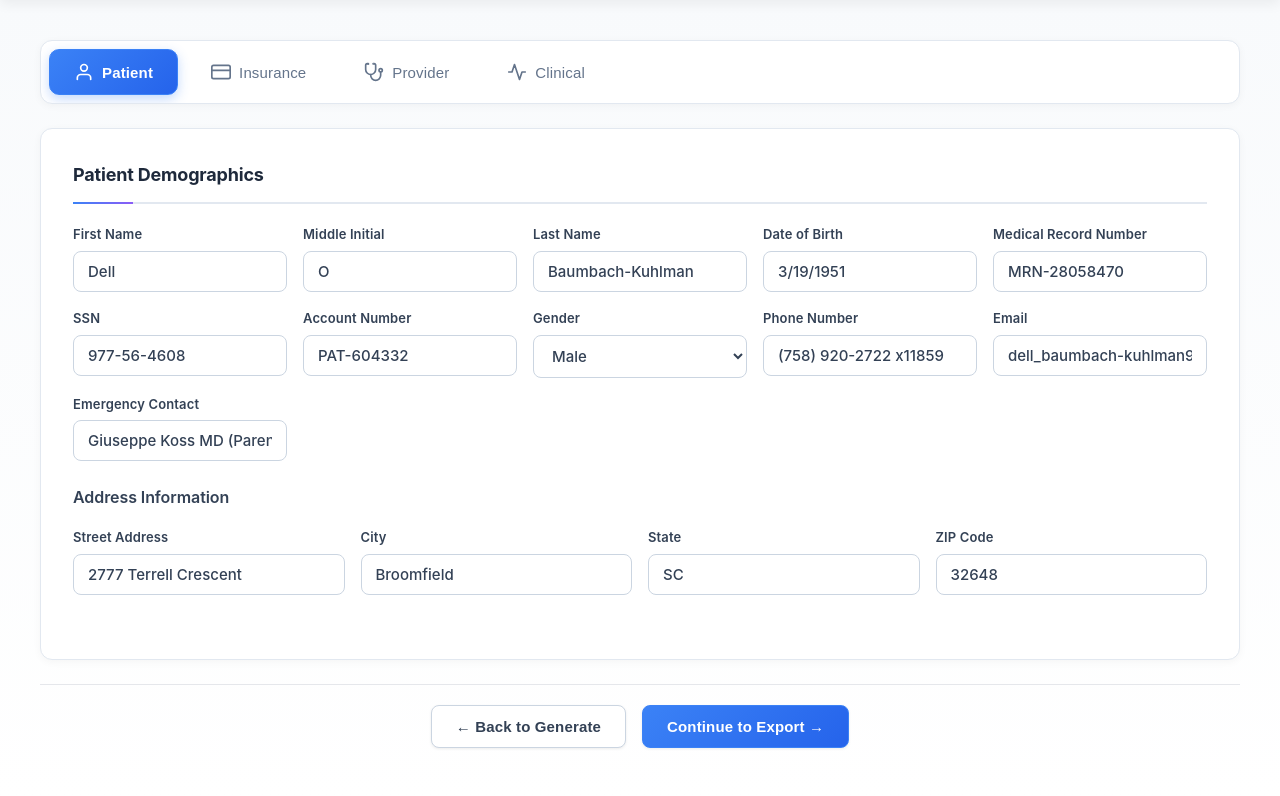
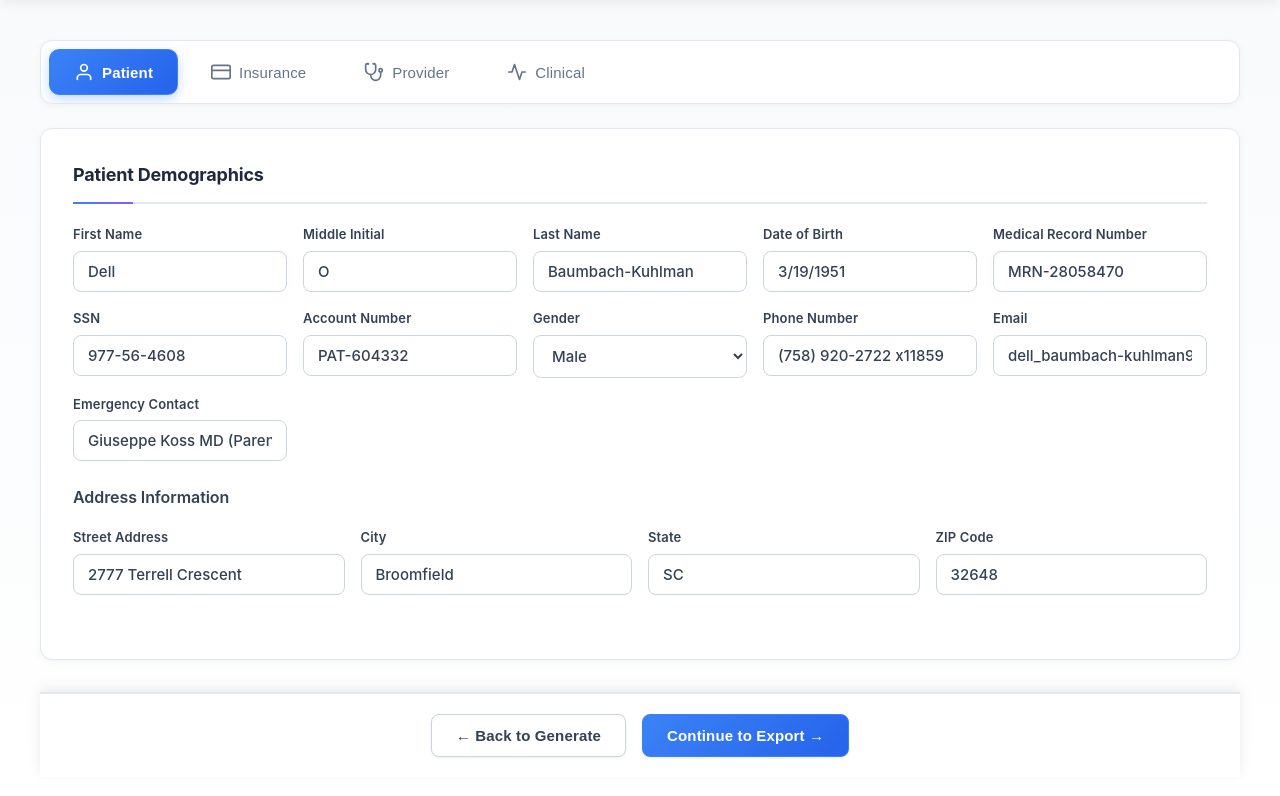
Before and after one commit to huangyingting/react-pdf-reports, a React (Create React App) app: page / in a window 1280 px wide. Both pictures are taken after a click on the button "Generate Data & Continue". Shown: the part 286-1082 px from the top of the page. Built offline with nearby package versions, Linux system fonts and the light colour scheme.

Commit message:
feat: Enhance sticky footer styles and improve padding in EditDataStep and shared.css

```diff
--- a/src/components/EditDataStep.css
+++ b/src/components/EditDataStep.css
@@ -264,10 +264,17 @@
   display: flex;
   justify-content: center;
   align-items: center;
-  margin-top: 1.25rem;
-  padding-top: 1.25rem;
-  border-top: 1px solid #e5e7eb;
   gap: 1rem;
+  padding: 1.25rem 2rem;
+  background: white;
+  border-top: 2px solid #e2e8f0;
+  box-shadow: 0 -4px 12px rgba(0, 0, 0, 0.08);
+  position: sticky;
+  bottom: 0;
+  left: 0;
+  right: 0;
+  z-index: 100;
+  margin-top: 2rem;
 }
 
 /* Button styles inherited from shared.css */
@@ -303,6 +310,7 @@
   .edit-actions {
     flex-wrap: wrap;
     gap: 0.75rem;
+    padding: 1rem 1.5rem;
   }
 
   .edit-content {
--- a/src/components/shared.css
+++ b/src/components/shared.css
@@ -71,10 +71,17 @@
   display: flex;
   justify-content: center;
   align-items: center;
+  gap: 1rem;
+  padding: 1.25rem 2rem;
+  background: white;
+  border-top: 2px solid #e2e8f0;
+  box-shadow: 0 -4px 12px rgba(0, 0, 0, 0.08);
+  position: sticky;
+  bottom: 0;
+  left: 0;
+  right: 0;
+  z-index: 100;
   margin-top: 2.5rem;
-  padding-top: 2rem;
-  border-top: 2px solid #e2e8f0;
-  gap: 1rem;
 }
 
 /* No Data Message */
@@ -531,6 +538,7 @@ input[type="checkbox"] {
   .step-navigation {
     flex-wrap: wrap;
     gap: 0.75rem;
+    padding: 1rem 1.5rem;
   }
 
   /* Buttons */
```
